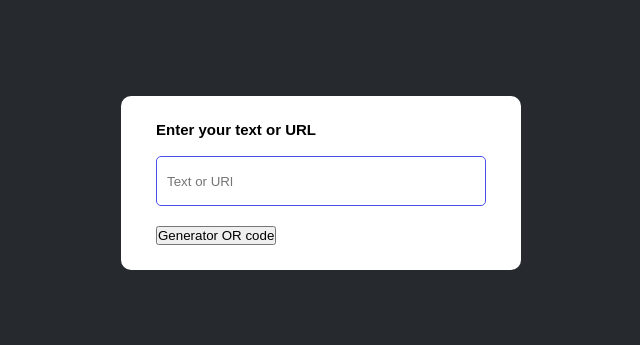
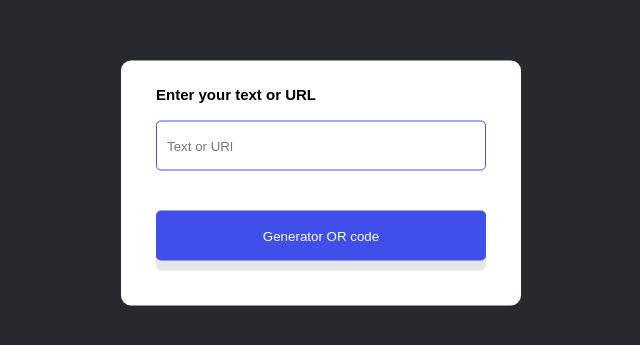
Before and after one commit to almuheetu/QR-Code-Generator-JS, a plain HTML site: page index.html in a window 1280 px wide. Shown: the part 217-562 px from the top of the page, without its empty margins (319-959 px from the left). Drawn offline with Linux system fonts and the light colour scheme.

Commit message:
container button fix

```diff
--- a/style.css
+++ b/style.css
@@ -35,3 +35,17 @@ body{
     margin: 10px 0 20px;
     border-radius: 5px;
 }
+
+.conatiner button{
+    width: 100%;
+    height: 50px;
+    background: #404eea;
+    color: #fff;
+    border: 0;
+    outline: 0;
+    border-radius: 5px;
+    box-shadow: 0 10px 1px rgba(0, 0, 0, 0.1);
+    cursor: pointer;
+    margin: 20px 0;
+    font-weight: 500;
+}
```
